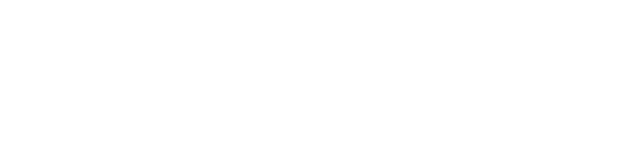
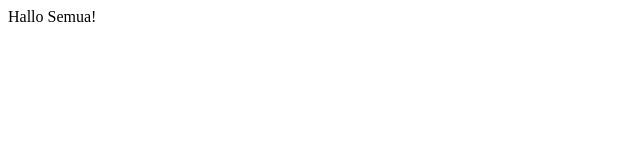
Before and after one commit to vsifanuroja/my-git-project, a plain HTML site: page index.html in a window 1280 px wide. Shown: the whole page, without its empty margins (0-640 px from the left). Drawn offline with Linux system fonts and the light colour scheme.

Commit message:
mengubah file index.html

```diff
--- a/index.html
+++ b/index.html
@@ -5,4 +5,6 @@
     <title>my git project</title>
 </head>
 
+<body>Hallo Semua!</body>
+
 </html>
```
